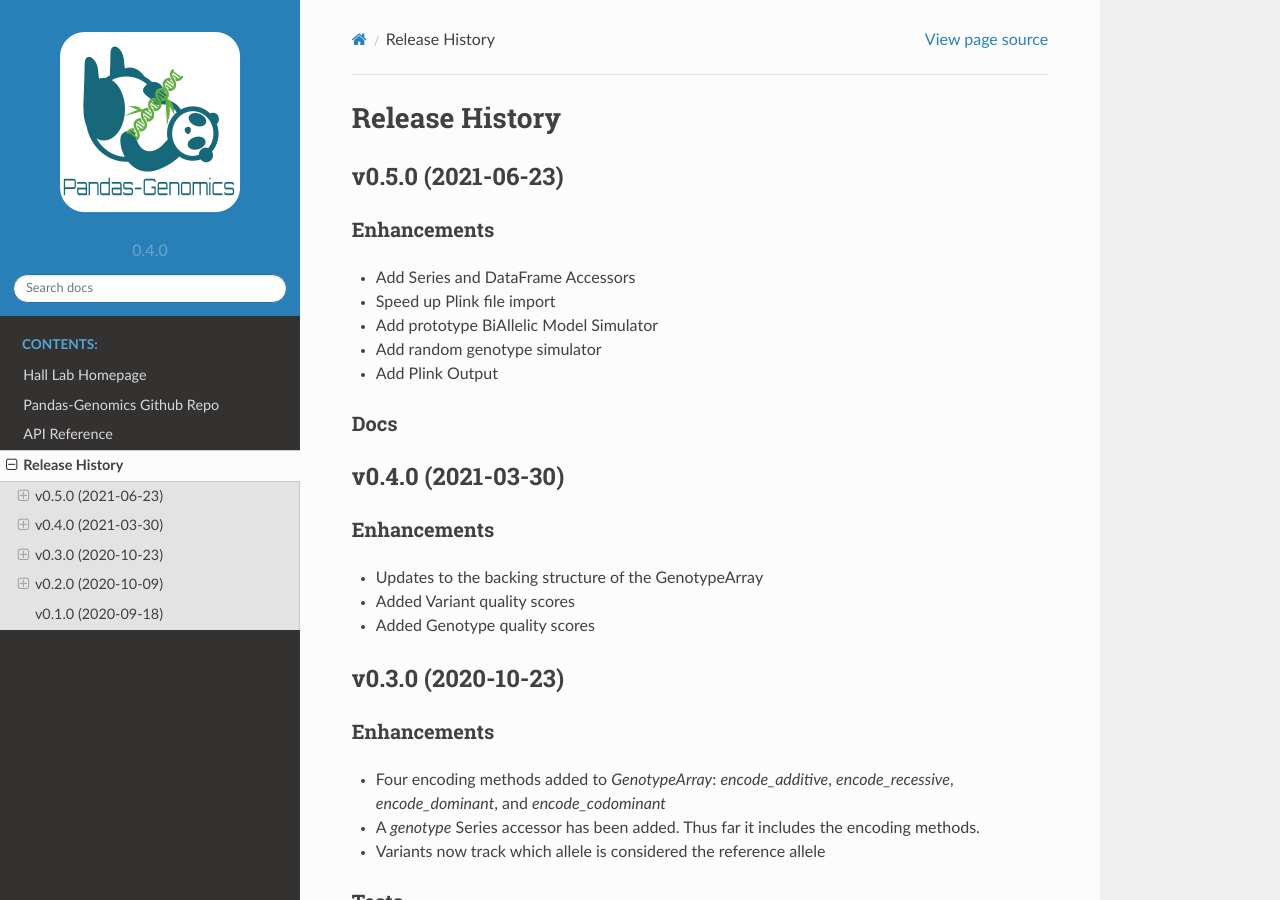
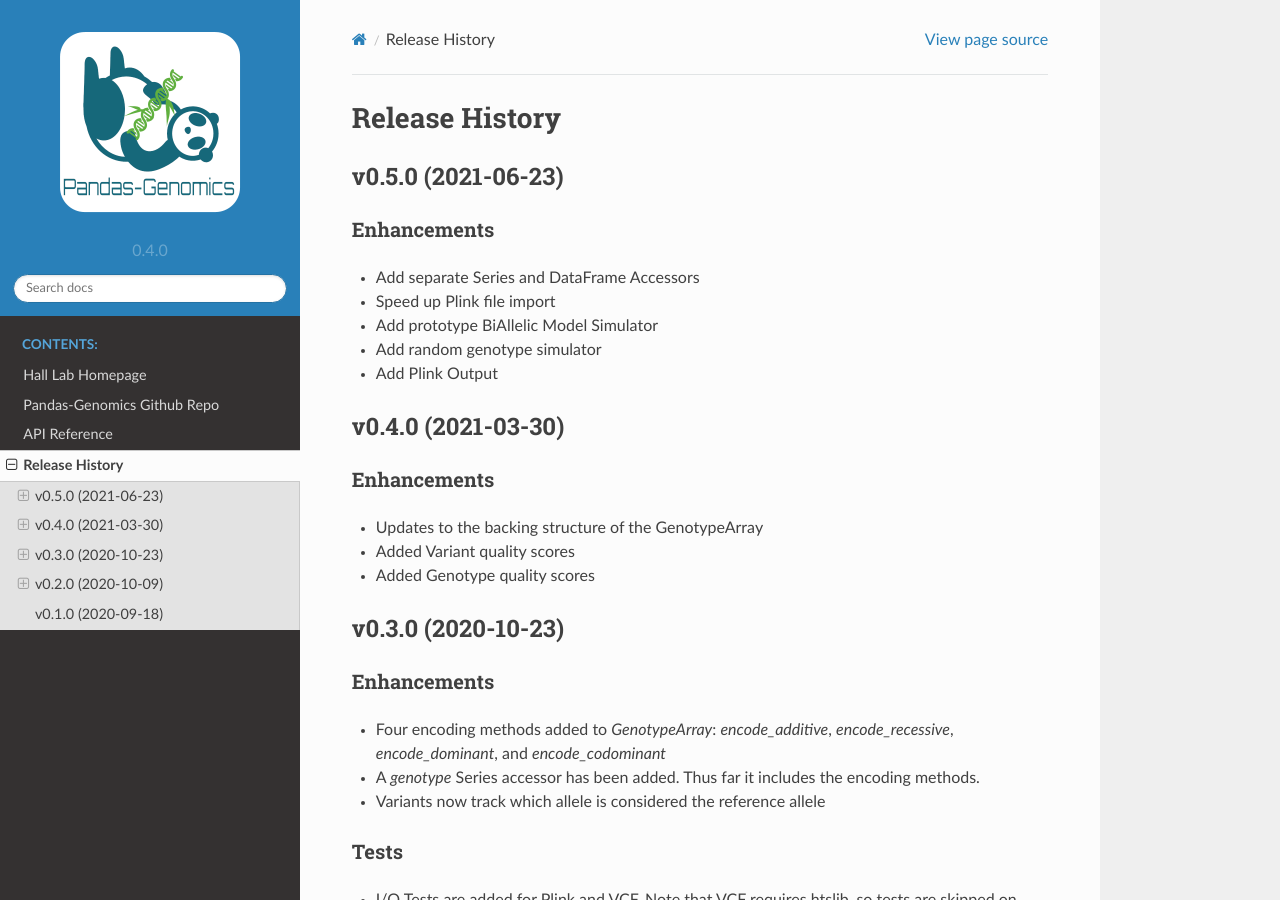
Before and after one commit to HallLab/pandas-genomics, a Sphinx documentation site: the page built from docs/release-history.rst, in a window 1280 px wide and 900 px high. Built offline with Sphinx 7.4.7 and the Read the Docs theme 2.0.0, drawn with Linux system fonts in a browser that asks for light colours.

Commit message:
Fix release notes

```diff
--- a/docs/release-history.rst
+++ b/docs/release-history.rst
@@ -7,14 +7,11 @@ v0.5.0 (2021-06-23)
 
 Enhancements
 ^^^^^^^^^^^^
-* Add Series and DataFrame Accessors
+* Add separate Series and DataFrame Accessors
 * Speed up Plink file import
 * Add prototype BiAllelic Model Simulator
 * Add random genotype simulator
 * Add Plink Output
-
-Docs
-^^^^
 
 v0.4.0 (2021-03-30)
 -------------------
```
